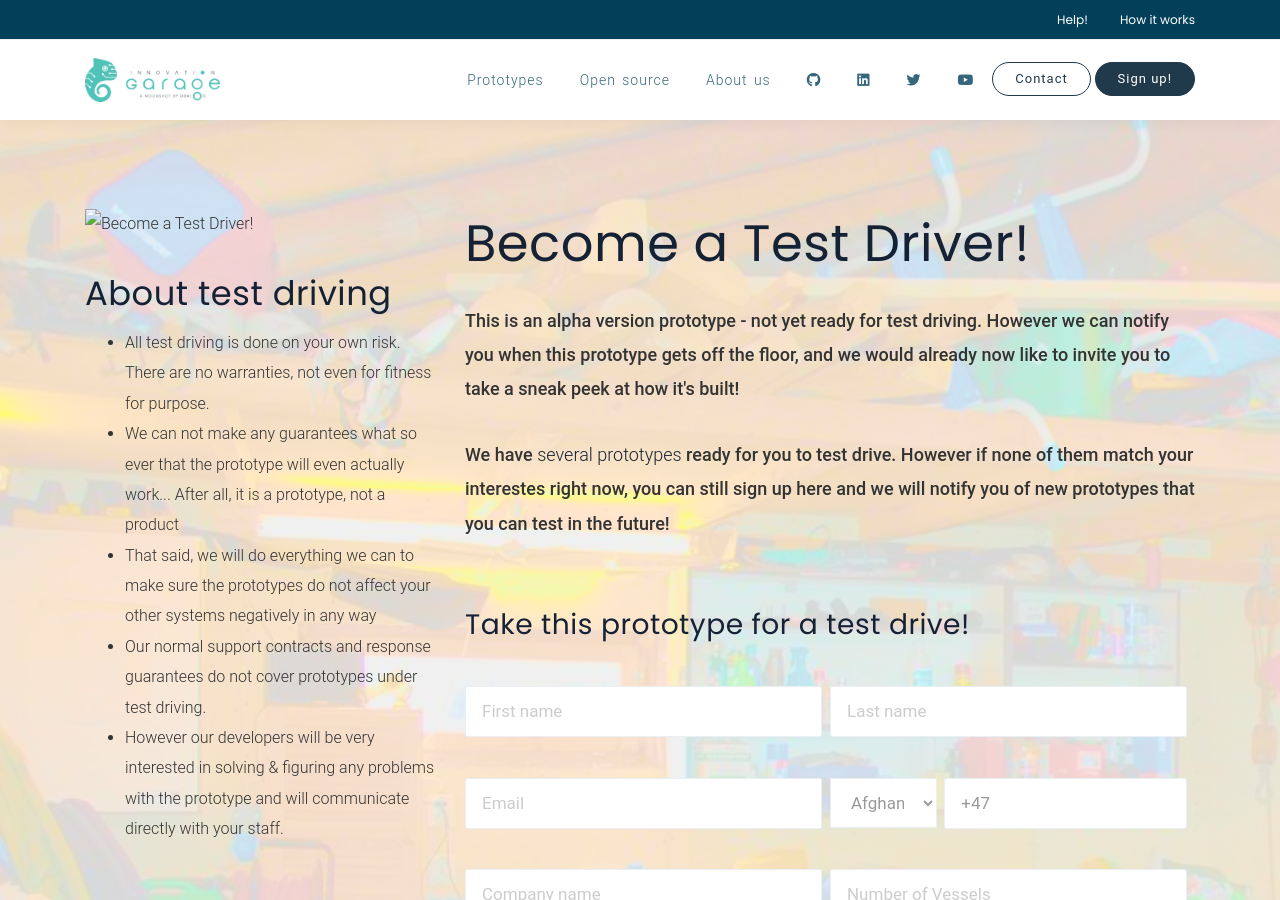
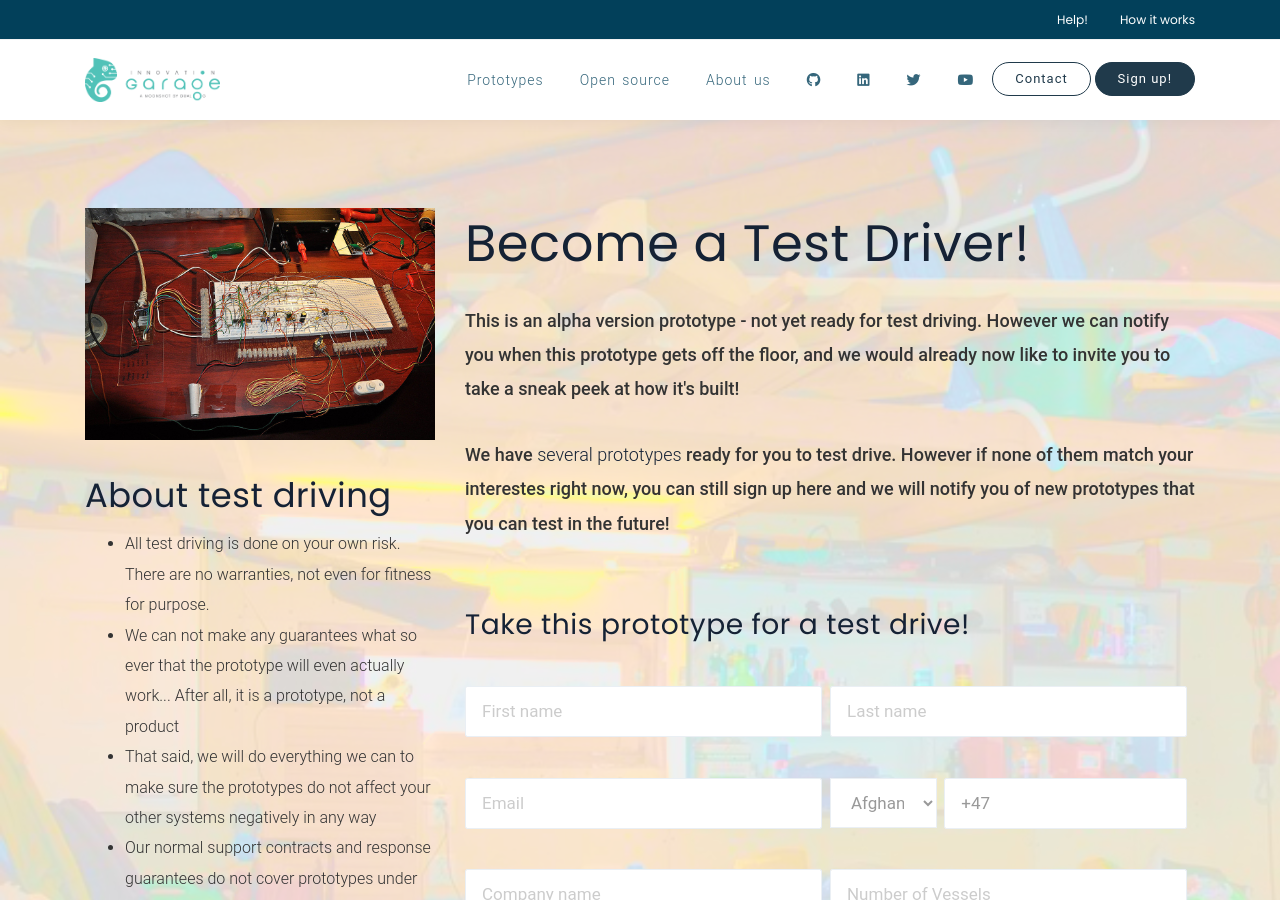
Before and after one commit to innovationgarage/prototype-web, a Jekyll site: the page built from signup.html, in a window 1280 px wide and 900 px high. Built offline with Jekyll 4.4.1, drawn with Linux system fonts in a browser that asks for light colours; nearby versions of some CDN libraries.

Commit message:
Bugfixes

```diff
--- a/_prototypes/drowningwarning.html
+++ b/_prototypes/drowningwarning.html
@@ -2,7 +2,7 @@
 layout: prototype
 title: Garage DrowningWarning
 alpha: true
-image: https://innovationgarage.github.io/TinyTracker.png
+image: $site_url$/assets/experiment.jpg
 description: |
   The drowning warning system will be able to detect excessive pitch
   and roll of a smaller fishing vessel and warn on shore personell.
--- a/signup.html
+++ b/signup.html
@@ -1,7 +1,7 @@
 ---
 layout: prototype
 title: Become a Test Driver!
-image: experiment.jpg
+image: $site_url$/assets/experiment.jpg
 ---
 <p class="lead mt-5 mb-6 fw-500">
   We have <a href="prototypes.html">several prototypes</a>
```
